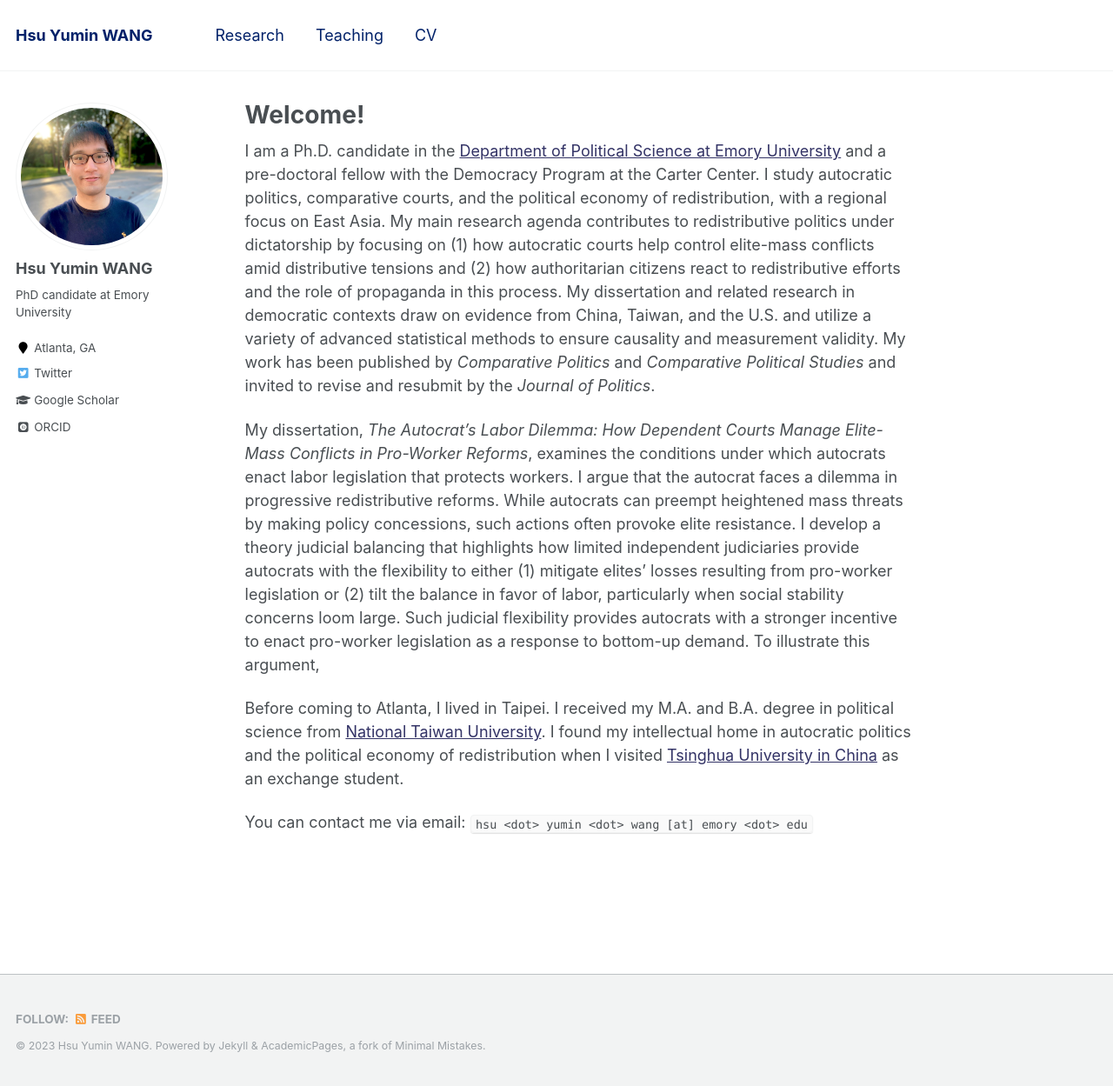
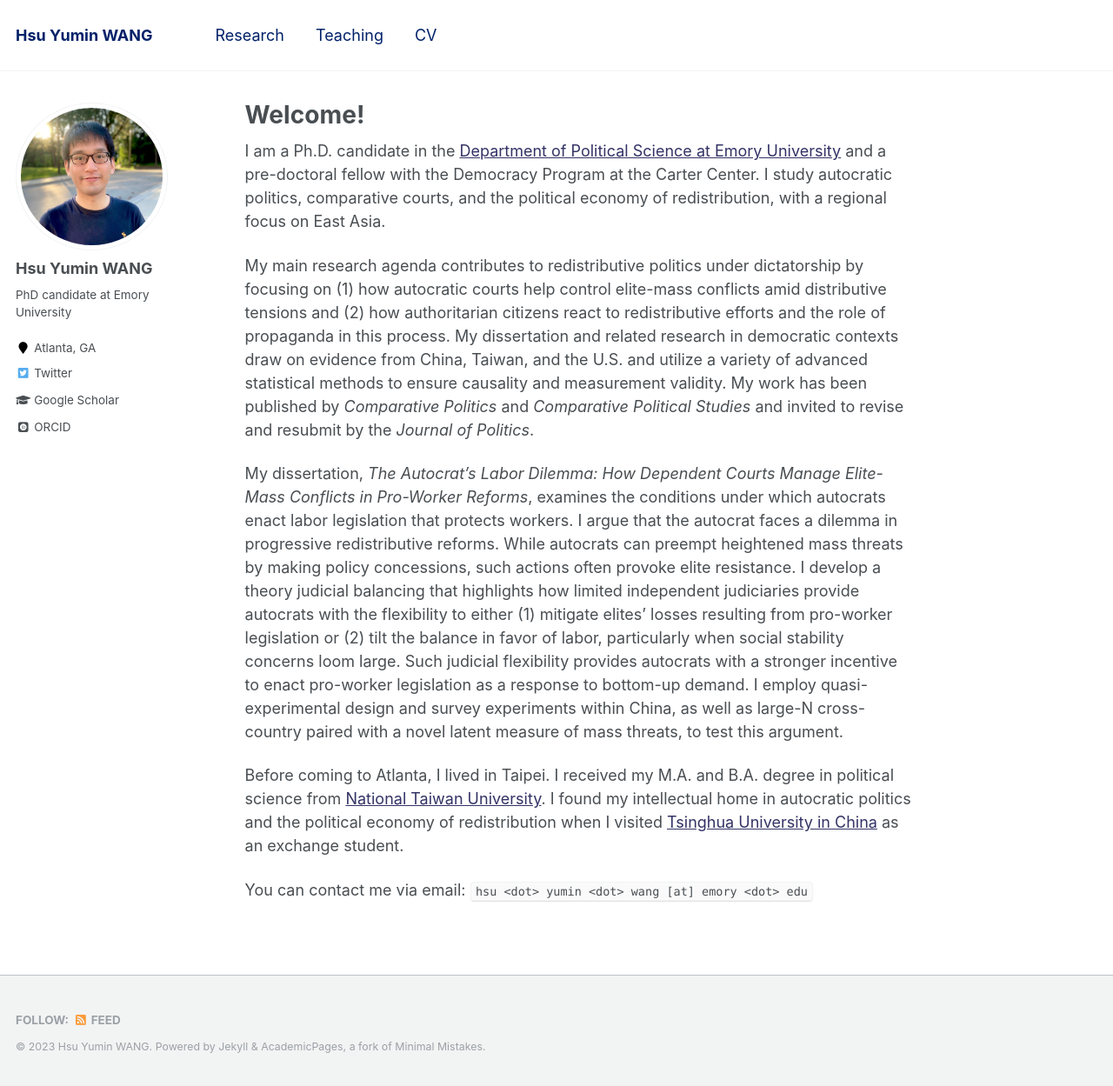
Before and after one commit to hsuyumin/hsuyumin.github.io, a Jekyll site: the page built from _pages/about.md, in a window 1280 px wide and 1249 px high. Shown: the whole window at 87% size. Built offline with Jekyll 4.4.1, drawn with Linux system fonts in a browser that asks for light colours; some web fonts are replaced.

Commit message:
Update about.md

```diff
--- a/_pages/about.md
+++ b/_pages/about.md
@@ -8,10 +8,11 @@ redirect_from:
   - /about.html
 ---
 
-I am a Ph.D. candidate in the [Department of Political Science at Emory University](http://polisci.emory.edu/home/) and a pre-doctoral fellow with the Democracy Program at the Carter Center. I study autocratic politics, comparative courts, and the political economy of redistribution, with a regional focus on East Asia. My main research agenda contributes to redistributive politics under dictatorship by focusing on (1) how autocratic courts help control elite-mass conflicts amid distributive tensions and (2) how authoritarian citizens react to redistributive efforts and the role of propaganda in this process. My dissertation and related research in democratic contexts draw on evidence from China, Taiwan, and the U.S. and utilize a variety of advanced statistical methods to ensure causality and measurement validity. My work has been published by _Comparative Politics_ and _Comparative Political Studies_ and invited to revise and resubmit by the _Journal of Politics_.
+I am a Ph.D. candidate in the [Department of Political Science at Emory University](http://polisci.emory.edu/home/) and a pre-doctoral fellow with the Democracy Program at the Carter Center. I study autocratic politics, comparative courts, and the political economy of redistribution, with a regional focus on East Asia.
 
-My dissertation, _The Autocrat’s Labor Dilemma: How Dependent Courts Manage Elite-Mass Conflicts in Pro-Worker Reforms_, examines the conditions under which autocrats enact labor legislation that protects workers. I argue that the autocrat faces a dilemma in progressive redistributive reforms. While autocrats can preempt heightened mass threats by making policy concessions, such actions often provoke elite resistance. I develop a theory judicial balancing that highlights how limited independent judiciaries provide autocrats with the flexibility to either (1) mitigate elites’ losses resulting from pro-worker legislation or (2) tilt the balance in favor of labor, particularly when social stability concerns loom large. Such judicial flexibility provides autocrats with a stronger incentive to enact pro-worker legislation as a response to bottom-up demand. To illustrate this argument,
+My main research agenda contributes to redistributive politics under dictatorship by focusing on (1) how autocratic courts help control elite-mass conflicts amid distributive tensions and (2) how authoritarian citizens react to redistributive efforts and the role of propaganda in this process. My dissertation and related research in democratic contexts draw on evidence from China, Taiwan, and the U.S. and utilize a variety of advanced statistical methods to ensure causality and measurement validity. My work has been published by _Comparative Politics_ and _Comparative Political Studies_ and invited to revise and resubmit by the _Journal of Politics_.
 
+My dissertation, _The Autocrat’s Labor Dilemma: How Dependent Courts Manage Elite-Mass Conflicts in Pro-Worker Reforms_, examines the conditions under which autocrats enact labor legislation that protects workers. I argue that the autocrat faces a dilemma in progressive redistributive reforms. While autocrats can preempt heightened mass threats by making policy concessions, such actions often provoke elite resistance. I develop a theory judicial balancing that highlights how limited independent judiciaries provide autocrats with the flexibility to either (1) mitigate elites’ losses resulting from pro-worker legislation or (2) tilt the balance in favor of labor, particularly when social stability concerns loom large. Such judicial flexibility provides autocrats with a stronger incentive to enact pro-worker legislation as a response to bottom-up demand. I employ quasi-experimental design and survey experiments within China, as well as large-N cross-country paired with a novel latent measure of mass threats, to test this argument.
 
 Before coming to Atlanta, I lived in Taipei. I received my M.A. and B.A. degree in political science from [National Taiwan University](https://www.ntu.edu.tw/english/). I found my intellectual home in autocratic politics and the political economy of redistribution when I visited [Tsinghua University in China](https://www.tsinghua.edu.cn/en/) as an exchange student.
 
```
